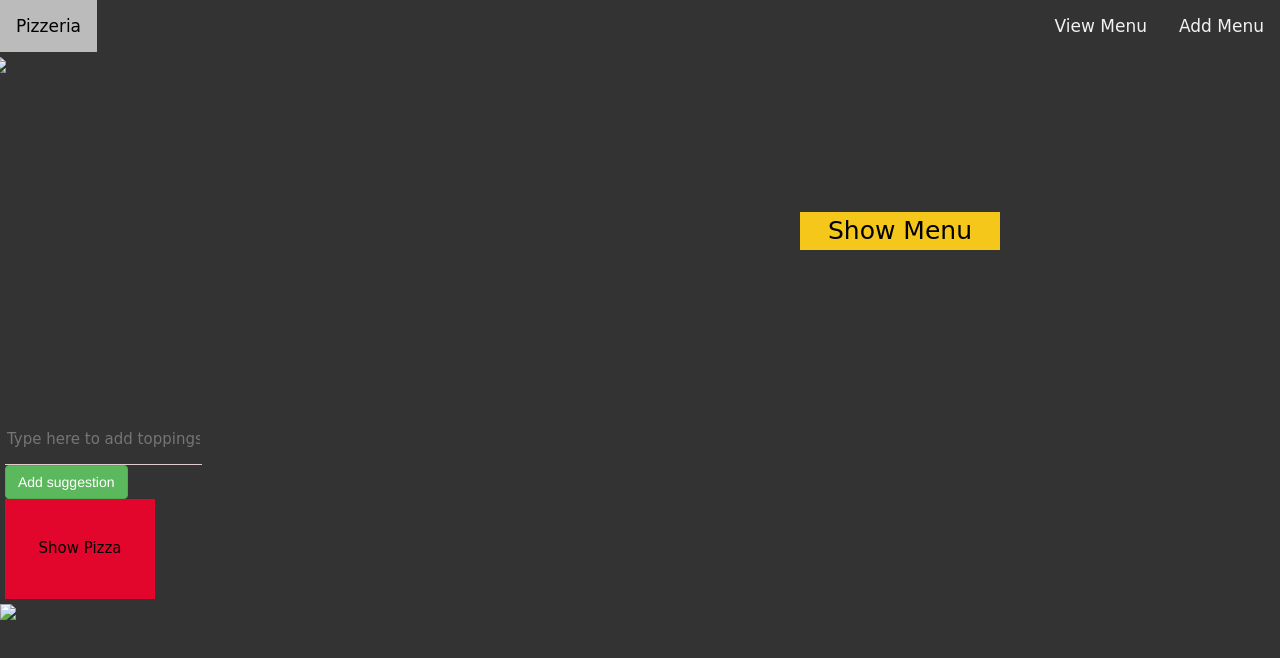
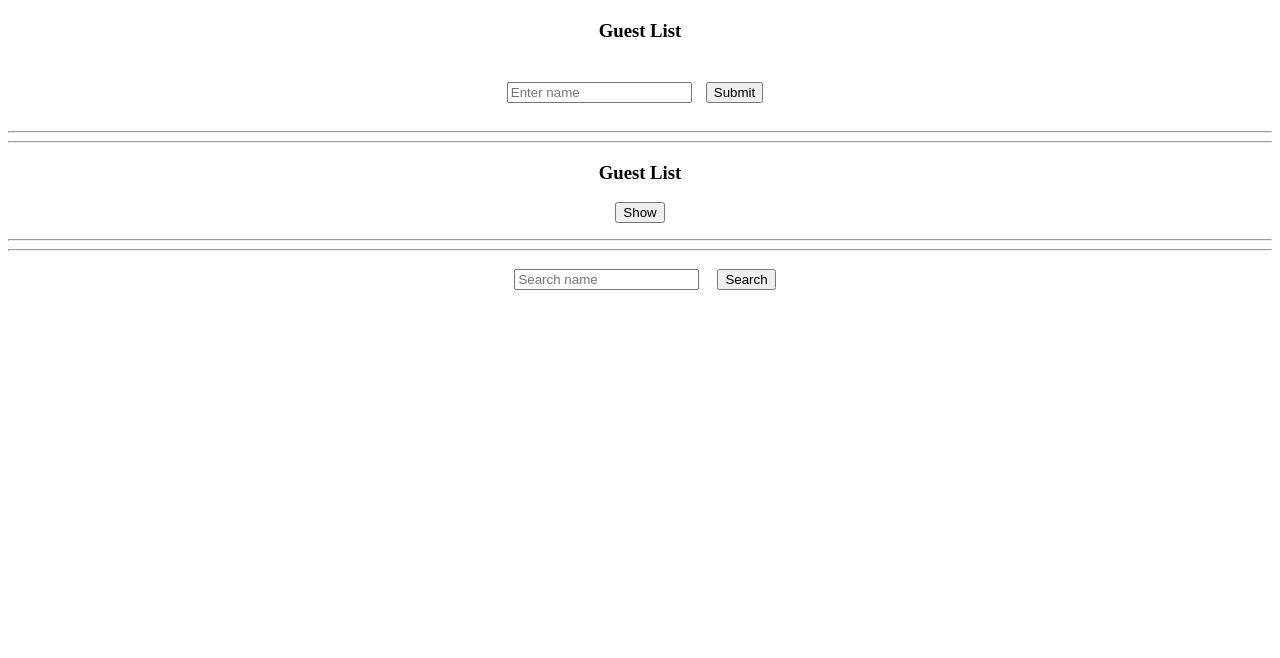
Before and after one commit to MM22012011/V_S, a plain HTML site: page index.html in a window 1280 px wide. Drawn offline with nearby package versions, Linux system fonts and the light colour scheme.

Commit message:
Add files via upload

```diff
--- a/index.html
+++ b/index.html
@@ -1,51 +1,45 @@
-<html><head>
-    <title>Pizzeria</title>
-    <meta name="viewport" content="width=device-width, initial-scale=1">
-    <link rel="stylesheet" href="https://maxcdn.bootstrapcdn.com/bootstrap/3.4.0/css/bootstrap.min.css">
-    <script src="https://ajax.googleapis.com/ajax/libs/jquery/3.4.1/jquery.min.js"></script>
-    <script src="https://maxcdn.bootstrapcdn.com/bootstrap/3.4.0/js/bootstrap.min.js"></script>
-    <link rel="stylesheet" href="https://cdnjs.cloudflare.com/ajax/libs/font-awesome/4.7.0/css/font-awesome.min.css">
-    <link rel="stylesheet" href="style.css">
+<html>
+<head>
+	<title>Guest List</title>
+<link rel="stylesheet" type="text/css" href="style.css">
 <script src="main.js"></script>
+
 </head>
+<body>
+<center>
+<h3 style="margin-top: 20px; margin-bottom: 20px; ">
+	Guest List
+</h3>
 
-<body>
-    <div class="topnav">
-        <a class="active" href="#">Pizzeria</a>
-        <div class="topnav-right">
-         <a href="#viewblock">View Menu</a>
-         <a href="#addTopings">Add Menu</a>
-        </div>
-    </div>
+<div id="rows">
 
-    <div class="row" id="viewblock">
-        <div class="img_div">
-            <img class="img-responsive" src="images/pizza.png">
-        </div>
-        <div class="menu_div">
-            <button id="menu_list" onclick="getmenu()">Show Menu</button>
-           <div id="display_menu"></div>
-        </div>
-    </div>
+<input type="text" placeholder="Enter name" id="name1">
+<button onclick="submit()" id="submit_button">Submit</button>
+<span>&nbsp;&nbsp;&nbsp;&nbsp;</span>
 
-    <div class="newRow" id="addTopings">
-        <div class="block1">
-            <input id="add_item" placeholder="Type here to add toppings?">
-			<button class="btn btn-success" onclick="add_top()">Add suggestion</button><!--Add the code for button here-->
+<hr>
 
-            <button id="add_toppings" onclick="add_item()">Show Pizza</button>
-        </div>
+<div id="display_name">
+</div>
+<hr>
+	<div id="Show1"><h3 id="hd1">Guest List</h3>
+		<button onclick="show()" id="show">Show</button>
+		<p id="p1"></p></div>
 
-        <div class="block2">
-            <div id="display_addedmenu">
-            </div>
-        </div>
-
-    </div>
-
-    <div>
-        <img class="img-responsive" src="images/topping.png">
-    </div>
+<hr>
+<button onclick="sorting()" id="sort_button">
+	Sorted List
+</button>
 
 
-</body></html>
+	<div id="sorted"></div>
+    </div>
+	<hr>
+	<input type="text" placeholder="Search name" id="s1">&nbsp;
+    <button onclick="searching()" id="srch">Search</button>
+	<p id="p2"></p>
+
+</center>
+
+</body>
+</html>
--- a/main.js
+++ b/main.js
@@ -1,30 +1,49 @@
-menu_list_array = ["Veg Margherita Pizza","Cheese Dominator","Chicken Tandoori","4 Cheese"
-                    ];
+var names_of_people = [];
 
-function getmenu(){
-var htmldata = [];
-menu_list_array.sort();
-        for(var i=0;i<menu_list_array.length;i++){
-            htmldata=htmldata+ menu_list_array[i] + '<br>'
+function submit()
+{
+    var GuestName = document.getElementById("name1").value;
+	names_of_people.push(GuestName);
+	console.log(GuestName);
+    console.log(names_of_people);
+    var lenght_of_name = names_of_people.length;
+    console.log(lenght_of_name);
+	document.getElementById("display_name").innerHTML=names_of_people.toString();
    }
-        document.getElementById("display_menu").innerHTML = htmldata;
+
+
+
+function show()
+{
+	var i= names_of_people.join("<br>");
+	console.log(names_of_people);
+	document.getElementById("p1").innerHTML=i.toString();
+	document.getElementById("sort_button").style.display="block";
 
 	}
 
-function add_item(){
-var htmldata = [];
-var item=document.getElementById("add_item").value;
 
-        menu_list_array.sort();
-
-        for(var i=0;i<menu_list_array.length;i++){
-            htmldata=htmldata+ menu_list_array[i]+'<br>';
-        }
-         document.getElementById("display_addedmenu").innerHTML = htmldata;
+function sorting()
+	{
+		names_of_people
+		names_of_people.sort();
+		var i= names_of_people.join("<br>");
+		console.log(names_of_people);
+		document.getElementById("sorted").innerHTML=i.toString();
 		}
 
-function add_top(){
-    var item=document.getElementById("add_item").value;
-    menu_list_array.push(item);
-	add_item();
+
+function searching()
+{
+	var s= document.getElementById("s1").value;
+	var found=0;
+	var j;
+	for(j=0; j<names_of_people.length; j++)
+		{
+			if(s==names_of_people[j]){
+				found=found+1;
 			}
+		}
+	document.getElementById("p2").innerHTML="name found "+found+" time/s";
+	console.log("found name "+found+" time/s");
+}
--- a/style.css
+++ b/style.css
@@ -1,112 +1,33 @@
-body{
-	background-image: url("images/Bg.jpg");
-	background-color: #333;
+#submit_button
+{
+	margin-top: 20px;
+	margin-bottom: 20px;
+}
+#sort_button
+{
+	display: none;
+	margin-top: 20px;
+	margin-bottom: 20px;
 }
 
-.topnav {
-	overflow: hidden;
-	background-color: #333;
-	position:sticky;
-	top: 0;
-    width: 100%;
-  }
-
-  .topnav a {
-	float: left;
-	color: #f2f2f2;
-	font-family: cursive;
-	text-align: center;
-	padding: 14px 16px;
-	text-decoration: none;
-	font-size: 17px;
-  }
-
-  .topnav a:hover {
-	background-color: #bbb;
-	color: black;
-  }
-
-  .topnav-right {
-	float: right;
-  }
-
-  .row::after {
-	content: "";
-	clear: both;
-	display: table;
-  }
-  .img_div{
-	float: left;
-	width: 50%;
-	padding: 5px;
-  }
-  .menu_div{
-	float: right;
-	width: 50%;
-	padding: 160px;
-	color: honeydew;
-	font-size: 25px;
-	font-family: cursive;
-  }
-  #menu_list{
-	background-color:#f5c71a;
-	color:black;
-	width: 200px;
-	border: none;
-  }
-
-  .newRow::after {
-	content: "";
-	clear: both;
-	display: table;
+input
+{
+	margin: 10px;
+}
+.display_name_with_commas
+{
+	border: 1px solid green;
+    padding: 10px;
+	background-color: greenyellow;
+	border-radius: 10px;
+    width: 50%;
 }
 
-  .block1{
-	float: left;
-	width: 20%;
-	padding: 5px;
-  }
-  .block2{
-	float: left;
-	width: 80%;
-	padding: 5px;
-	color: honeydew;
-	font-size: 25px;
-	font-family: cursive;
-  }
-
-  #add_toppings{
-	/* padding-left:30px; */
-	width:150px;
-	height:100px;
-	border: none;
-	background-color:#e2062c;
-	color:black;
-	font-size: 15px;
-	font-family: cursive;
-  }
-
-  #add_item {
-	font-family: cursive;
-	font-size: 15px;
-	line-height: 20px;
-	width: 80%;
-	height: 50px;
-	color: #ffffff;
-    background: none;
-    border: none;
-    border-bottom: 1px solid rgb(223, 205, 205);
-    outline: none;
- }
-
-[placeholder]:focus::-webkit-input-placeholder {
-    transition: text-indent 0.4s 0.4s ease;
-    text-indent: -100%;
-	opacity: 1;
-	color: white;
- }
-
-#im1{
-	width:100px;
-	height: 80px;
+#display_name_without_commas
+{
+	border: 1px solid red;
+    padding: 10px;
+    background-color: lightcoral;
+	border-radius: 10px;
+    width: 50%;
 }
```
Lines whose indentation alone changed are shown as unchanged.
